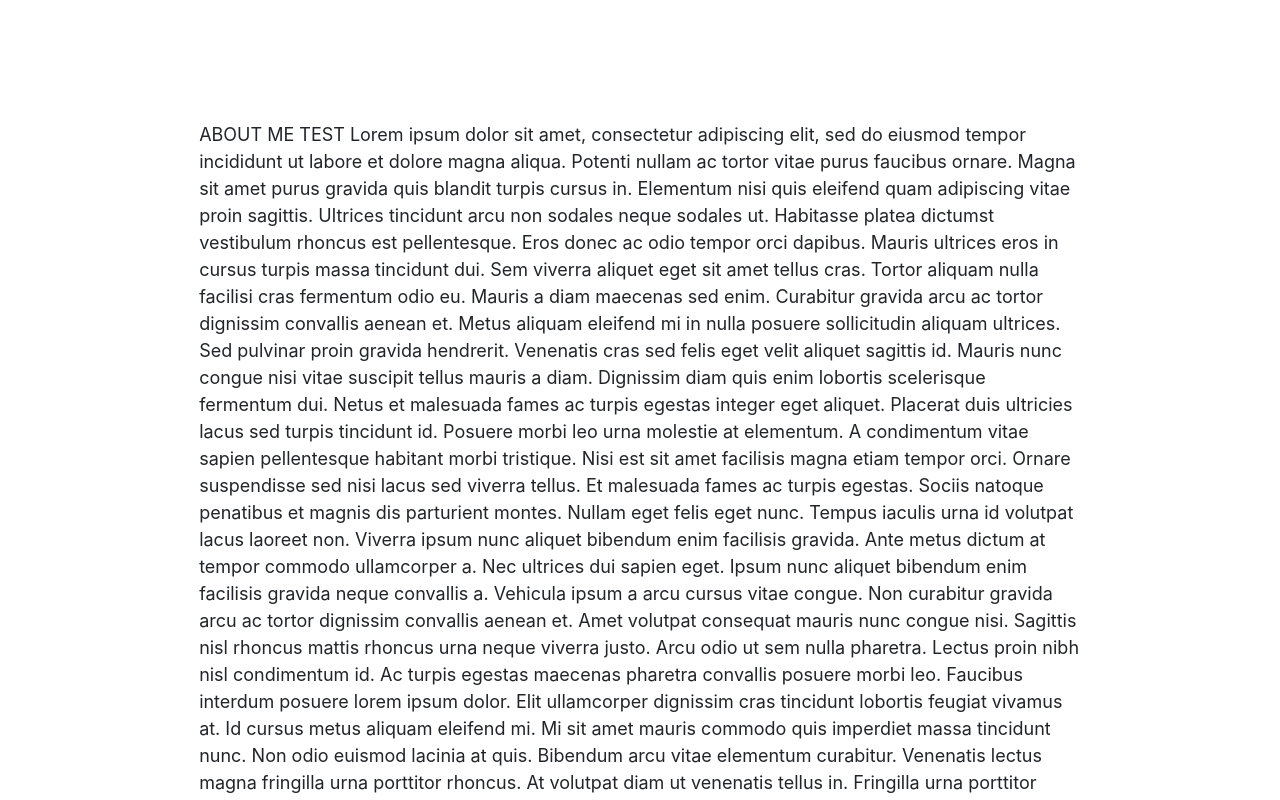
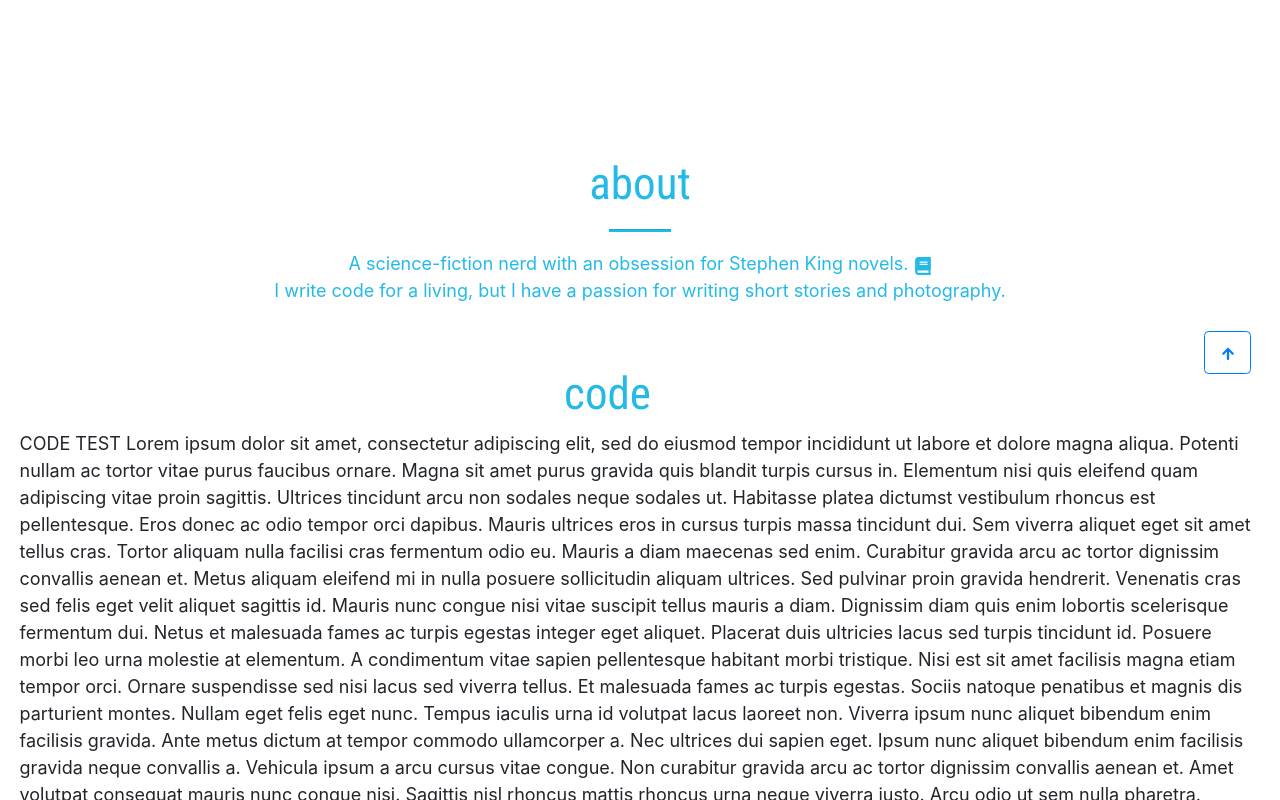
Before and after one commit to kaitlinhuss/portfolio, a Gatsby site: page / in a window 1280 px wide. Shown: the part 660-1460 px from the top of the page. Built offline with nearby package versions, Linux system fonts and the light colour scheme; Gatsby itself is replaced by a stand-in of ours.

Commit message:
Update sections.

```diff
--- a/package.json
+++ b/package.json
@@ -27,7 +27,8 @@
     "react": "^16.12.0",
     "react-dom": "^16.12.0",
     "react-helmet": "^5.2.1",
-    "react-icons": "^3.8.0"
+    "react-icons": "^3.8.0",
+    "react-tabs": "^3.1.0"
   },
   "devDependencies": {
     "prettier": "^1.19.1"
--- a/src/components/about.js
+++ b/src/components/about.js
@@ -2,6 +2,8 @@ import React from "react"
 import Section from "./section"
 import scrollTo from 'gatsby-plugin-smoothscroll';
 import { IoMdArrowRoundUp } from 'react-icons/io';
+import { FaBook } from 'react-icons/fa';
+import "../components/css/about.css"
 
 class About extends Section {
     render() {
@@ -9,18 +11,16 @@ class About extends Section {
         <div
             style={{
             margin: `0 auto`,
-            maxWidth: 1200,
+            maxWidth: 2000,
             padding: `0px 1.0875rem 1.45rem`,
             paddingTop: 0,
             }}
         >
       <p id="about"></p>
-      <p>ABOUT ME TEST Lorem ipsum dolor sit amet, consectetur adipiscing elit, sed do eiusmod tempor incididunt ut labore et dolore magna aliqua. Potenti nullam ac tortor vitae purus faucibus ornare. Magna sit amet purus gravida quis blandit turpis cursus in. Elementum nisi quis eleifend quam adipiscing vitae proin sagittis. Ultrices tincidunt arcu non sodales neque sodales ut. Habitasse platea dictumst vestibulum rhoncus est pellentesque. Eros donec ac odio tempor orci dapibus. Mauris ultrices eros in cursus turpis massa tincidunt dui. Sem viverra aliquet eget sit amet tellus cras. Tortor aliquam nulla facilisi cras fermentum odio eu. Mauris a diam maecenas sed enim. Curabitur gravida arcu ac tortor dignissim convallis aenean et. Metus aliquam eleifend mi in nulla posuere sollicitudin aliquam ultrices.
-      Sed pulvinar proin gravida hendrerit. Venenatis cras sed felis eget velit aliquet sagittis id. Mauris nunc congue nisi vitae suscipit tellus mauris a diam. Dignissim diam quis enim lobortis scelerisque fermentum dui. Netus et malesuada fames ac turpis egestas integer eget aliquet. Placerat duis ultricies lacus sed turpis tincidunt id. Posuere morbi leo urna molestie at elementum. A condimentum vitae sapien pellentesque habitant morbi tristique. Nisi est sit amet facilisis magna etiam tempor orci. Ornare suspendisse sed nisi lacus sed viverra tellus. Et malesuada fames ac turpis egestas. Sociis natoque penatibus et magnis dis parturient montes. Nullam eget felis eget nunc. Tempus iaculis urna id volutpat lacus laoreet non. Viverra ipsum nunc aliquet bibendum enim facilisis gravida. Ante metus dictum at tempor commodo ullamcorper a. Nec ultrices dui sapien eget. Ipsum nunc aliquet bibendum enim facilisis gravida neque convallis a. Vehicula ipsum a arcu cursus vitae congue. Non curabitur gravida arcu ac tortor dignissim convallis aenean et.
-      Amet volutpat consequat mauris nunc congue nisi. Sagittis nisl rhoncus mattis rhoncus urna neque viverra justo. Arcu odio ut sem nulla pharetra. Lectus proin nibh nisl condimentum id. Ac turpis egestas maecenas pharetra convallis posuere morbi leo. Faucibus interdum posuere lorem ipsum dolor. Elit ullamcorper dignissim cras tincidunt lobortis feugiat vivamus at. Id cursus metus aliquam eleifend mi. Mi sit amet mauris commodo quis imperdiet massa tincidunt nunc. Non odio euismod lacinia at quis. Bibendum arcu vitae elementum curabitur. Venenatis lectus magna fringilla urna porttitor rhoncus. At volutpat diam ut venenatis tellus in. Fringilla urna porttitor rhoncus dolor purus non enim praesent.
-      Pellentesque pulvinar pellentesque habitant morbi tristique senectus. Turpis egestas integer eget aliquet nibh praesent tristique magna sit. In vitae turpis massa sed elementum tempus egestas sed. Nec tincidunt praesent semper feugiat nibh. Etiam sit amet nisl purus in mollis. Et tortor consequat id porta. Quam pellentesque nec nam aliquam sem. Ut lectus arcu bibendum at varius vel pharetra. Viverra orci sagittis eu volutpat odio facilisis mauris. Quis imperdiet massa tincidunt nunc. Morbi tristique senectus et netus. Consequat nisl vel pretium lectus quam id leo in. Nibh cras pulvinar mattis nunc sed blandit libero. Sapien pellentesque habitant morbi tristique senectus et. Sem et tortor consequat id porta nibh venenatis. Aenean sed adipiscing diam donec. Eget est lorem ipsum dolor sit amet consectetur. Eget magna fermentum iaculis eu non diam phasellus vestibulum.
-      Felis bibendum ut tristique et egestas quis ipsum suspendisse. Pellentesque eu tincidunt tortor aliquam nulla. Hac habitasse platea dictumst quisque sagittis. Cursus turpis massa tincidunt dui ut. Vitae et leo duis ut diam. Condimentum vitae sapien pellentesque habitant morbi tristique senectus et netus. Sed blandit libero volutpat sed cras. Nibh tortor id aliquet lectus proin nibh nisl condimentum id. Ac placerat vestibulum lectus mauris ultrices eros in. Eleifend quam adipiscing vitae proin. Eget mi proin sed libero enim sed faucibus turpis. Ac turpis egestas integer eget aliquet nibh praesent. Viverra maecenas accumsan lacus vel facilisis volutpat est velit egestas. Cursus eget nunc scelerisque viverra mauris in aliquam sem fringilla. Ut porttitor leo a diam. Sodales neque sodales ut etiam sit amet nisl purus in. In fermentum posuere urna nec tincidunt praesent semper feugiat nibh. Sed vulputate odio ut enim blandit volutpat maecenas volutpat blandit. Et netus et malesuada fames ac turpis egestas sed tempus.
-      </p>
+      <h1>about</h1>
+      <hr class="divider"/>
+      <p id="about">A science-fiction nerd with an obsession for Stephen King novels. <FaBook /><br/>
+        I write code for a living, but I have a passion for writing short stories and photography.</p>
       <button class="btn btn-outline-primary scrollup-btn" onClick={() => scrollTo('#top')}><IoMdArrowRoundUp /></button>
         </div>
       )
--- a/src/components/code.js
+++ b/src/components/code.js
@@ -9,12 +9,13 @@ class Code extends Section {
         <div
             style={{
             margin: `0 auto`,
-            maxWidth: 1200,
+            maxWidth: 2000,
             padding: `0px 1.0875rem 1.45rem`,
             paddingTop: 0,
             }}
         >
       <p id="code"></p>
+      <h1>code</h1>
       <p>CODE TEST Lorem ipsum dolor sit amet, consectetur adipiscing elit, sed do eiusmod tempor incididunt ut labore et dolore magna aliqua. Potenti nullam ac tortor vitae purus faucibus ornare. Magna sit amet purus gravida quis blandit turpis cursus in. Elementum nisi quis eleifend quam adipiscing vitae proin sagittis. Ultrices tincidunt arcu non sodales neque sodales ut. Habitasse platea dictumst vestibulum rhoncus est pellentesque. Eros donec ac odio tempor orci dapibus. Mauris ultrices eros in cursus turpis massa tincidunt dui. Sem viverra aliquet eget sit amet tellus cras. Tortor aliquam nulla facilisi cras fermentum odio eu. Mauris a diam maecenas sed enim. Curabitur gravida arcu ac tortor dignissim convallis aenean et. Metus aliquam eleifend mi in nulla posuere sollicitudin aliquam ultrices.
       Sed pulvinar proin gravida hendrerit. Venenatis cras sed felis eget velit aliquet sagittis id. Mauris nunc congue nisi vitae suscipit tellus mauris a diam. Dignissim diam quis enim lobortis scelerisque fermentum dui. Netus et malesuada fames ac turpis egestas integer eget aliquet. Placerat duis ultricies lacus sed turpis tincidunt id. Posuere morbi leo urna molestie at elementum. A condimentum vitae sapien pellentesque habitant morbi tristique. Nisi est sit amet facilisis magna etiam tempor orci. Ornare suspendisse sed nisi lacus sed viverra tellus. Et malesuada fames ac turpis egestas. Sociis natoque penatibus et magnis dis parturient montes. Nullam eget felis eget nunc. Tempus iaculis urna id volutpat lacus laoreet non. Viverra ipsum nunc aliquet bibendum enim facilisis gravida. Ante metus dictum at tempor commodo ullamcorper a. Nec ultrices dui sapien eget. Ipsum nunc aliquet bibendum enim facilisis gravida neque convallis a. Vehicula ipsum a arcu cursus vitae congue. Non curabitur gravida arcu ac tortor dignissim convallis aenean et.
       Amet volutpat consequat mauris nunc congue nisi. Sagittis nisl rhoncus mattis rhoncus urna neque viverra justo. Arcu odio ut sem nulla pharetra. Lectus proin nibh nisl condimentum id. Ac turpis egestas maecenas pharetra convallis posuere morbi leo. Faucibus interdum posuere lorem ipsum dolor. Elit ullamcorper dignissim cras tincidunt lobortis feugiat vivamus at. Id cursus metus aliquam eleifend mi. Mi sit amet mauris commodo quis imperdiet massa tincidunt nunc. Non odio euismod lacinia at quis. Bibendum arcu vitae elementum curabitur. Venenatis lectus magna fringilla urna porttitor rhoncus. At volutpat diam ut venenatis tellus in. Fringilla urna porttitor rhoncus dolor purus non enim praesent.
--- a/src/components/contact.js
+++ b/src/components/contact.js
@@ -9,12 +9,13 @@ class Contact extends Section {
         <div
             style={{
             margin: `0 auto`,
-            maxWidth: 1200,
+            maxWidth: 2000,
             padding: `0px 1.0875rem 1.45rem`,
             paddingTop: 0,
             }}
         >
       <p id="contact"></p>
+      <h1>contact</h1>
       <p>CONTACT TEST Lorem ipsum dolor sit amet, consectetur adipiscing elit, sed do eiusmod tempor incididunt ut labore et dolore magna aliqua. Potenti nullam ac tortor vitae purus faucibus ornare. Magna sit amet purus gravida quis blandit turpis cursus in. Elementum nisi quis eleifend quam adipiscing vitae proin sagittis. Ultrices tincidunt arcu non sodales neque sodales ut. Habitasse platea dictumst vestibulum rhoncus est pellentesque. Eros donec ac odio tempor orci dapibus. Mauris ultrices eros in cursus turpis massa tincidunt dui. Sem viverra aliquet eget sit amet tellus cras. Tortor aliquam nulla facilisi cras fermentum odio eu. Mauris a diam maecenas sed enim. Curabitur gravida arcu ac tortor dignissim convallis aenean et. Metus aliquam eleifend mi in nulla posuere sollicitudin aliquam ultrices.
       Sed pulvinar proin gravida hendrerit. Venenatis cras sed felis eget velit aliquet sagittis id. Mauris nunc congue nisi vitae suscipit tellus mauris a diam. Dignissim diam quis enim lobortis scelerisque fermentum dui. Netus et malesuada fames ac turpis egestas integer eget aliquet. Placerat duis ultricies lacus sed turpis tincidunt id. Posuere morbi leo urna molestie at elementum. A condimentum vitae sapien pellentesque habitant morbi tristique. Nisi est sit amet facilisis magna etiam tempor orci. Ornare suspendisse sed nisi lacus sed viverra tellus. Et malesuada fames ac turpis egestas. Sociis natoque penatibus et magnis dis parturient montes. Nullam eget felis eget nunc. Tempus iaculis urna id volutpat lacus laoreet non. Viverra ipsum nunc aliquet bibendum enim facilisis gravida. Ante metus dictum at tempor commodo ullamcorper a. Nec ultrices dui sapien eget. Ipsum nunc aliquet bibendum enim facilisis gravida neque convallis a. Vehicula ipsum a arcu cursus vitae congue. Non curabitur gravida arcu ac tortor dignissim convallis aenean et.
       Amet volutpat consequat mauris nunc congue nisi. Sagittis nisl rhoncus mattis rhoncus urna neque viverra justo. Arcu odio ut sem nulla pharetra. Lectus proin nibh nisl condimentum id. Ac turpis egestas maecenas pharetra convallis posuere morbi leo. Faucibus interdum posuere lorem ipsum dolor. Elit ullamcorper dignissim cras tincidunt lobortis feugiat vivamus at. Id cursus metus aliquam eleifend mi. Mi sit amet mauris commodo quis imperdiet massa tincidunt nunc. Non odio euismod lacinia at quis. Bibendum arcu vitae elementum curabitur. Venenatis lectus magna fringilla urna porttitor rhoncus. At volutpat diam ut venenatis tellus in. Fringilla urna porttitor rhoncus dolor purus non enim praesent.
--- /dev/null
+++ b/src/components/css/about.css
@@ -0,0 +1,13 @@
+h1 {
+    color: #24bae8;
+}
+#about {
+    color: #24bae8;
+    text-align: center;
+}
+.divider {
+    margin: 1rem auto;
+    background-color: #24bae8;
+    height: 2px;
+    width: 5%;
+}
--- /dev/null
+++ b/src/components/css/code.css
@@ -0,0 +1,7 @@
+h1 {
+    color: #24bae8;
+}
+#code {
+    color: #24bae8;
+    text-align: center;
+}
--- /dev/null
+++ b/src/components/css/contact.css
@@ -0,0 +1,7 @@
+h1 {
+    color: #24bae8;
+}
+#contact {
+    color: #24bae8;
+    text-align: center;
+}
--- a/src/components/hero.js
+++ b/src/components/hero.js
@@ -31,6 +31,7 @@ class Hero extends React.Component {
             <p id="top"></p>
                 <img src={KHLogo} id="logo" alt="Kaitlin Huss"/>
                 <p className="home-text">software developer</p>
+                <p className="home-text">currently employed @ jpmorgan chase & co.</p>
                 <div className="container">
                 <p className="home-text"><FaMapPin />tampa, fl </p>
                 <p className="home-text" href="https://www.linkedin.com/in/kaitlinhuss" target="_blank"><FaLinkedin /> linkedin.com/in/kaitlinhuss</p>
--- a/src/components/layout.js
+++ b/src/components/layout.js
@@ -30,8 +30,7 @@ const Layout = ({ children }) => {
       <div
         style={{
           margin: `0 auto`,
-          maxWidth: 960,
-          padding: `0px 1.0875rem 1.45rem`,
+          maxWidth: 2000,
           paddingTop: 0,
         }}
       >
```
Also changed, not shown: 1 other file.
